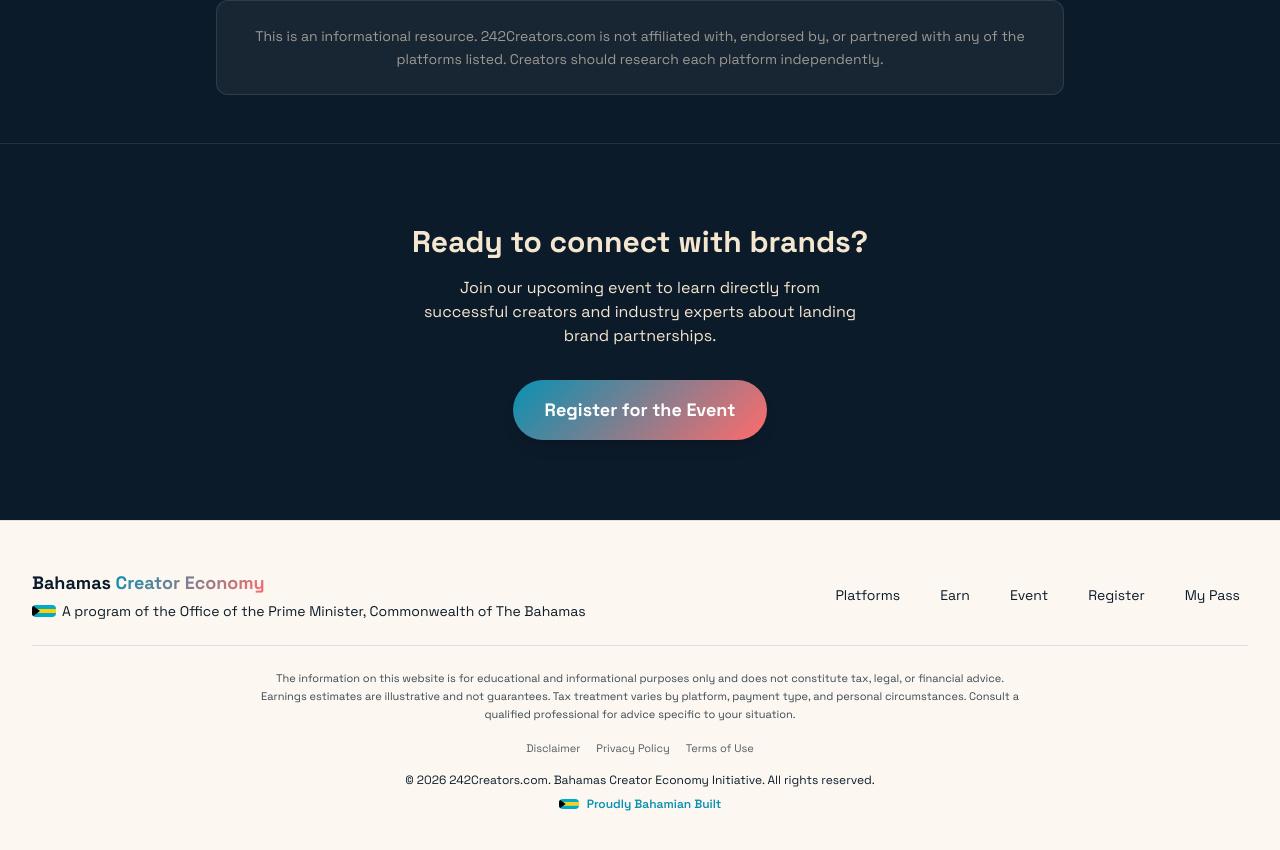
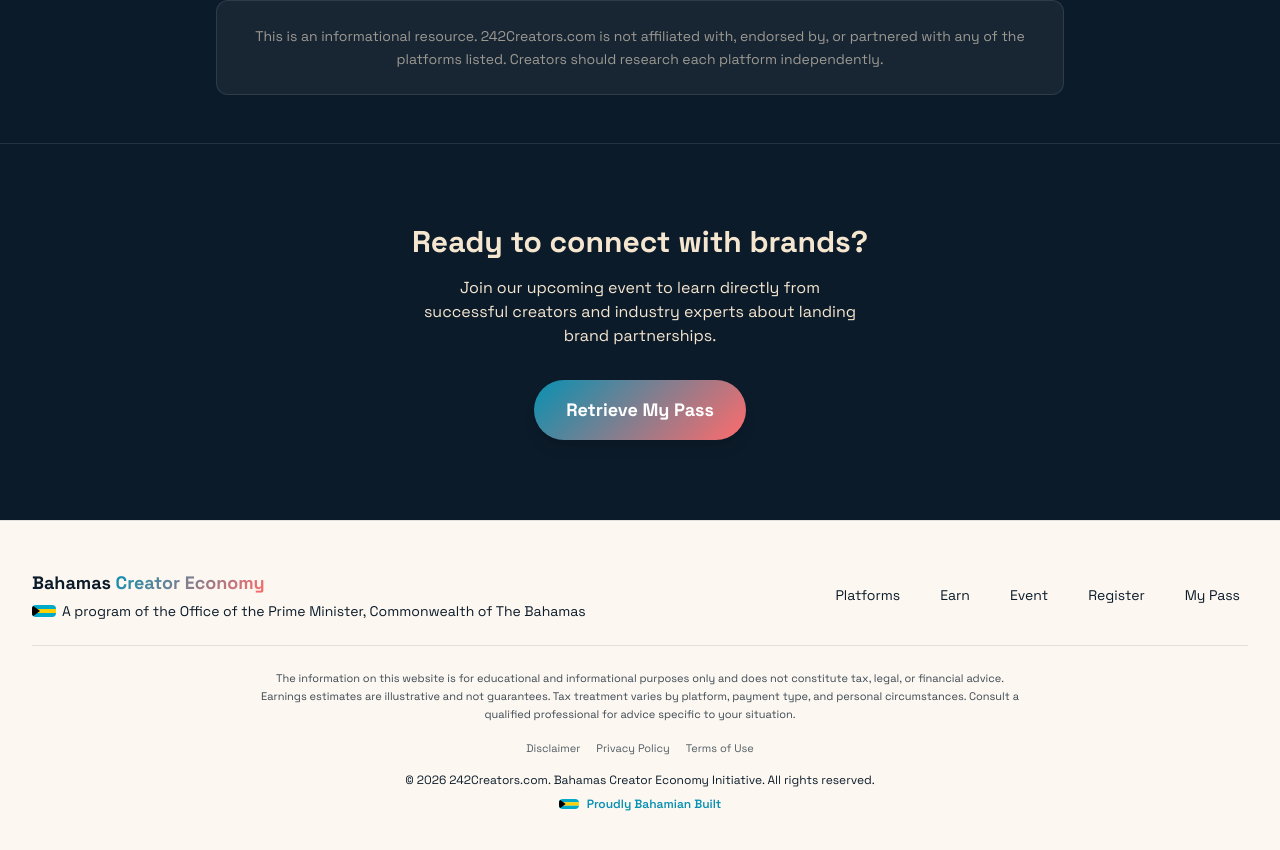
Before and after one commit to gmr0780/Bahamas-Creator-Economy, a Next.js app: page /connect in a window 1280 px wide. Shown: the part 1516-2366 px from the top of the page. Built offline with nearby package versions, Linux system fonts and the light colour scheme; no server answers; the database is empty.

Commit message:
All Register buttons changed to Retrieve My Pass across entire site

```diff
--- a/src/app/connect/page.tsx
+++ b/src/app/connect/page.tsx
@@ -153,10 +153,10 @@ export default function ConnectPage() {
             and industry experts about landing brand partnerships.
           </p>
           <Link
-            href="/register"
+            href="/retrieve"
             className="cta-gradient inline-block rounded-full px-6 sm:px-8 py-4 text-base sm:text-lg font-bold text-white shadow-lg"
           >
-            Register for the Event
+            Retrieve My Pass
           </Link>
         </div>
       </section>
--- a/src/app/earn/page.tsx
+++ b/src/app/earn/page.tsx
@@ -243,10 +243,10 @@ export default function EarnPage() {
             Join the Bahamas Creator Economy Launch on March 29 for keynotes, panels, and networking with creators, government leaders, and platform partners.
           </p>
           <Link
-            href="/#register"
+            href="/retrieve"
             className="cta-gradient inline-block rounded-full px-6 sm:px-8 py-4 text-base sm:text-lg font-bold text-white shadow-lg"
           >
-            Register for the Event
+            Retrieve My Pass
           </Link>
         </div>
       </section>
--- a/src/app/event/page.tsx
+++ b/src/app/event/page.tsx
@@ -133,10 +133,10 @@ export default function EventPage() {
           </p>
           <div className="mt-10">
             <Link
-              href="/register"
+              href="/retrieve"
               className="cta-gradient inline-block rounded-full px-8 sm:px-10 py-4 text-base sm:text-lg font-bold text-white shadow-lg"
             >
-              Register Now
+              Retrieve My Pass
             </Link>
           </div>
         </div>
--- a/src/app/learn/[slug]/page.tsx
+++ b/src/app/learn/[slug]/page.tsx
@@ -265,10 +265,10 @@ export default async function GuidePage({ params }: PageProps) {
             industry experts.
           </p>
           <Link
-            href="/register"
+            href="/retrieve"
             className="cta-gradient inline-block rounded-full px-6 sm:px-8 py-4 text-base sm:text-lg font-bold text-white shadow-lg"
           >
-            Register for the Event
+            Retrieve My Pass
           </Link>
         </div>
       </section>
--- a/src/app/learn/page.tsx
+++ b/src/app/learn/page.tsx
@@ -169,10 +169,10 @@ export default async function LearnPage() {
             industry experts.
           </p>
           <Link
-            href="/register"
+            href="/retrieve"
             className="cta-gradient inline-block rounded-full px-6 sm:px-8 py-4 text-base sm:text-lg font-bold text-white shadow-lg"
           >
-            Register for the Event
+            Retrieve My Pass
           </Link>
         </div>
       </section>
--- a/src/app/page.tsx
+++ b/src/app/page.tsx
@@ -216,10 +216,10 @@ export default function Home() {
 
           <div className="animate-fade-in-up delay-400 pt-6">
             <a
-              href="/register"
+              href="/retrieve"
               className="cta-gradient animate-pulse-glow inline-block rounded-full px-8 sm:px-10 py-4 text-base sm:text-xl font-bold text-white shadow-2xl transition-all"
             >
-              Register Now
+              Retrieve My Pass
             </a>
           </div>
 
@@ -497,10 +497,10 @@ export default function Home() {
           </p>
           <div className="animate-fade-in-up delay-200">
             <a
-              href="/register"
+              href="/retrieve"
               className="cta-gradient animate-pulse-glow inline-block rounded-full px-8 sm:px-12 py-5 text-base sm:text-xl font-bold text-white shadow-2xl transition-all"
             >
-              Register Now
+              Retrieve My Pass
             </a>
           </div>
           <div className="animate-fade-in-up delay-300 pt-4">
--- a/src/app/platforms/page.tsx
+++ b/src/app/platforms/page.tsx
@@ -204,10 +204,10 @@ export default function PlatformsPage() {
             Join the Bahamas Creator Economy Launch on March 29 for keynotes, panels, and direct guidance on getting accepted on every eligible platform.
           </p>
           <Link
-            href="/#register"
+            href="/retrieve"
             className="cta-gradient inline-block rounded-full px-6 sm:px-8 py-4 text-base sm:text-lg font-bold text-white shadow-lg"
           >
-            Register for the Event
+            Retrieve My Pass
           </Link>
         </div>
       </section>
```
